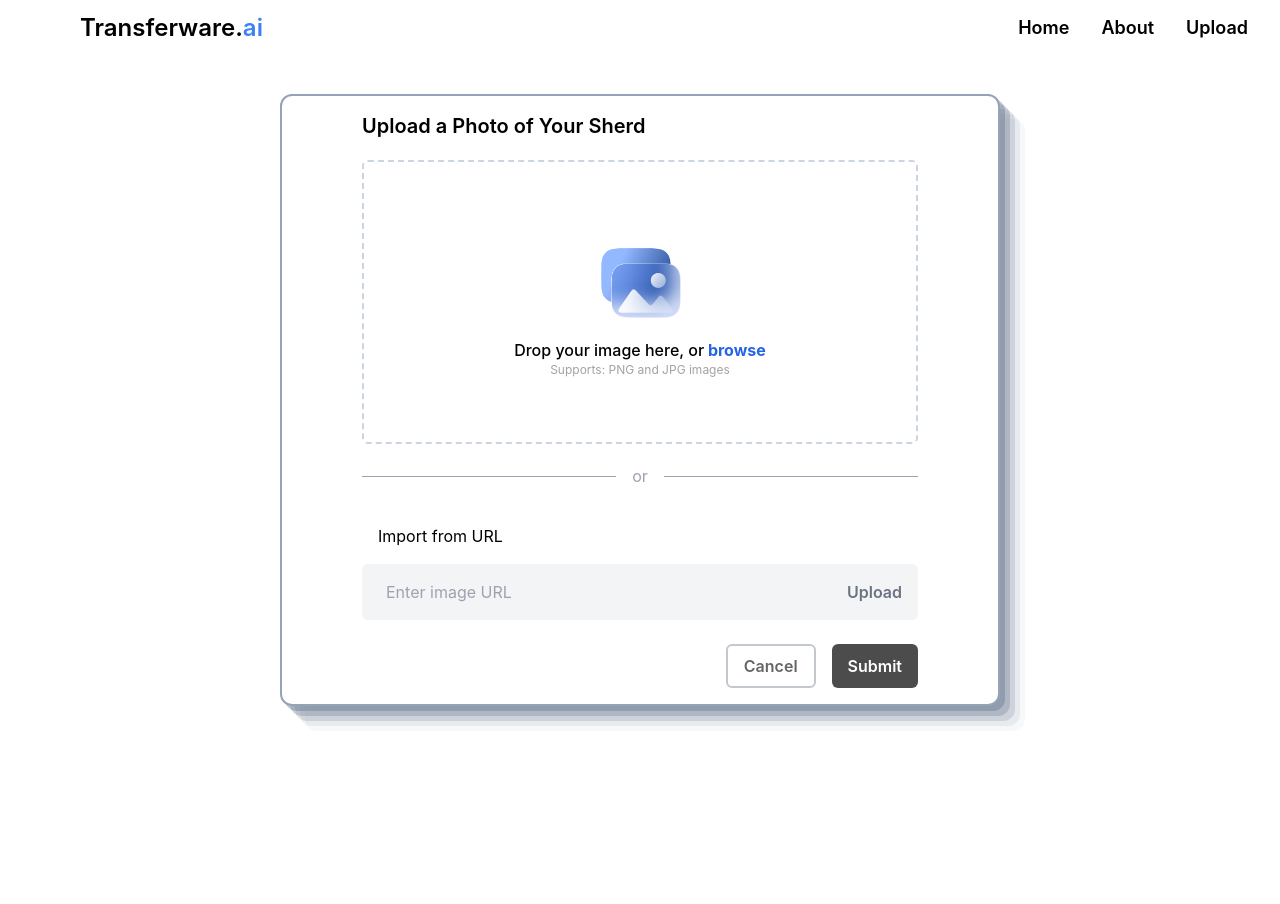
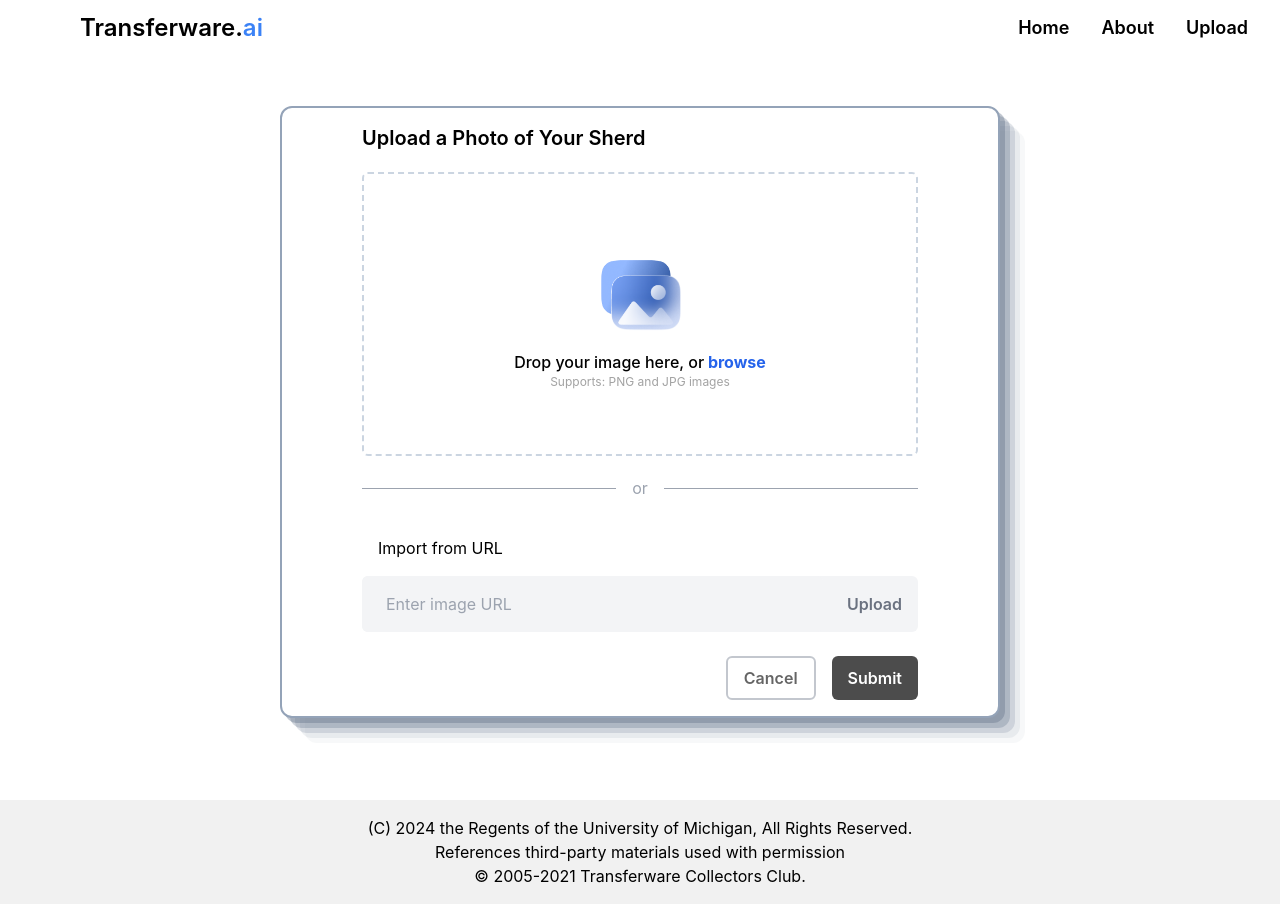
Before and after one commit to andyblarblar/transferware.ai, a React (Create React App) app in the folder static_site/transferware-app/: page /uploadPage in a window 1280 px wide. Before the commit the page ends 800 px from the top, so only its background shows below. Built offline with nearby package versions, Linux system fonts and the light colour scheme.

Commit message:
added copywright footer to all pages

```diff
--- a/static_site/transferware-app/src/pages/landing.js
+++ b/static_site/transferware-app/src/pages/landing.js
@@ -4,10 +4,11 @@ import group3 from "../assets/images/Group-3.png";
 import uploadIcon from "../assets/images/upload-icon.png";
 import viewIcon from "../assets/images/view-icon.png";
 import databaseIcon from "../assets/images/database-icon.png";
+import Footer from "../components/footer";
 
 function Landing() {
   return (
-    <div className="h-screen overflow-y-hidden relative">
+    <div className="h-screen relative">
       <div className="flex flex-col lg:flex-row">
         <div className="mt-20 header-column flex flex-col justify-center pb-0 pt-10 px-0 lg:py-16 sm:px-20">
           <div className="header lg:w-full px-10 sm:px-0">
@@ -16,7 +17,8 @@ function Landing() {
             </h1>
             <p className="my-8 lg:w-4/5">
               Welcome to transferware.ai! Our tool was designed to be used by
-              anyone, not just archaeologists. Simply upload an image of your sherd or plate and our model will provide the top matches for you.
+              anyone, not just archaeologists. Simply upload an image of your
+              sherd or plate and our model will provide the top matches for you.
             </p>
             <Link to="/uploadPage">
               <button className="bg-black font-semibold text-white p-4 px-14 rounded-lg rounded-bl-none">
@@ -51,6 +53,7 @@ function Landing() {
           <img src={group3} className="w-full" />
         </div>
       </div>
+      <Footer />
     </div>
   );
 }
--- a/static_site/transferware-app/src/pages/uploadPage.js
+++ b/static_site/transferware-app/src/pages/uploadPage.js
@@ -4,7 +4,7 @@ import photoIcon from "../assets/images/photo-icon.png";
 import cross from "../assets/images/Cross.png";
 import { useData } from "../DataContext";
 import heic2any from "heic2any";
-
+import Footer from "../components/footer";
 function UploadPage() {
   const location = useLocation();
   const [selectedFile, setSelectedFile] = useState(null);
@@ -175,7 +175,8 @@ function UploadPage() {
 
 
   return (
-    <div className="flex justify-center items-center w-full p-10 h-screen">
+    <div>
+      <div className="flex justify-center items-center w-full p-10 h-screen pt-16">
         <div className="flex bg-white  flex-col items-center md:w-3/5 w-full px-8 sm:px-20 py-4 rounded-xl border-2 border-slate-400 shadow-[5px_5px_rgba(100,_116,_139,_0.4),_10px_10px_rgba(100,_116,_139,_0.3),_15px_15px_rgba(100,_116,_139,_0.2),_20px_20px_rgba(100,_116,_139,_0.1),_25px_25px_rgba(100,_116,_139,_0.05)]">
           <h1 className="w-full pb-5 text-center sm:text-start font-semibold text-xl">
             Upload a Photo of Your Sherd
@@ -274,6 +275,8 @@ function UploadPage() {
           </div>
         </div>
       </div>
+      <Footer/>
+    </div>
   );
 }
 
--- a/static_site/transferware-app/src/pages/viewMatches.js
+++ b/static_site/transferware-app/src/pages/viewMatches.js
@@ -1,12 +1,14 @@
 import React from "react";
 import { useLocation } from "react-router-dom"; // Import useLocation
 import MatchResults from "../components/matchResults";
+import Footer from "../components/footer";
 
 function ViewMatches() {
   const location = useLocation(); // Retrieve location object
   const { imagePreviewUrl } = location.state || {}; // Destructure imagePreviewUrl from state, defaulting to an empty object if state is undefined
 
   return (
+    <div>
       <div className="flex flex-col xl:flex-row sm:h-screen">
         {imagePreviewUrl ? (
           <div className="flex items-center justify-center p-12 bg-zinc-900">
@@ -17,7 +19,11 @@ function ViewMatches() {
                 </h1>
                 <hr className="rounded w-1/2 h-1  my-4 border-0 rounded bg-amber-600"></hr>
                 <p className="text-white font-serif">
-                These are transferware pieces from our database that look similar to the sherd that you attached. The lower the confidence number is, the closer of a match the pattern is. Navigative to the TCC website url to get more information on each pattern.
+                  These are transferware pieces from our database that look
+                  similar to the sherd that you attached. The lower the
+                  confidence number is, the closer of a match the pattern is.
+                  Navigative to the TCC website url to get more information on
+                  each pattern.
                 </p>
               </div>
               <img
@@ -34,6 +40,8 @@ function ViewMatches() {
           <MatchResults />
         </div>
       </div>
+      <Footer />
+    </div>
   );
 }
 
```
Lines whose indentation alone changed are shown as unchanged.
